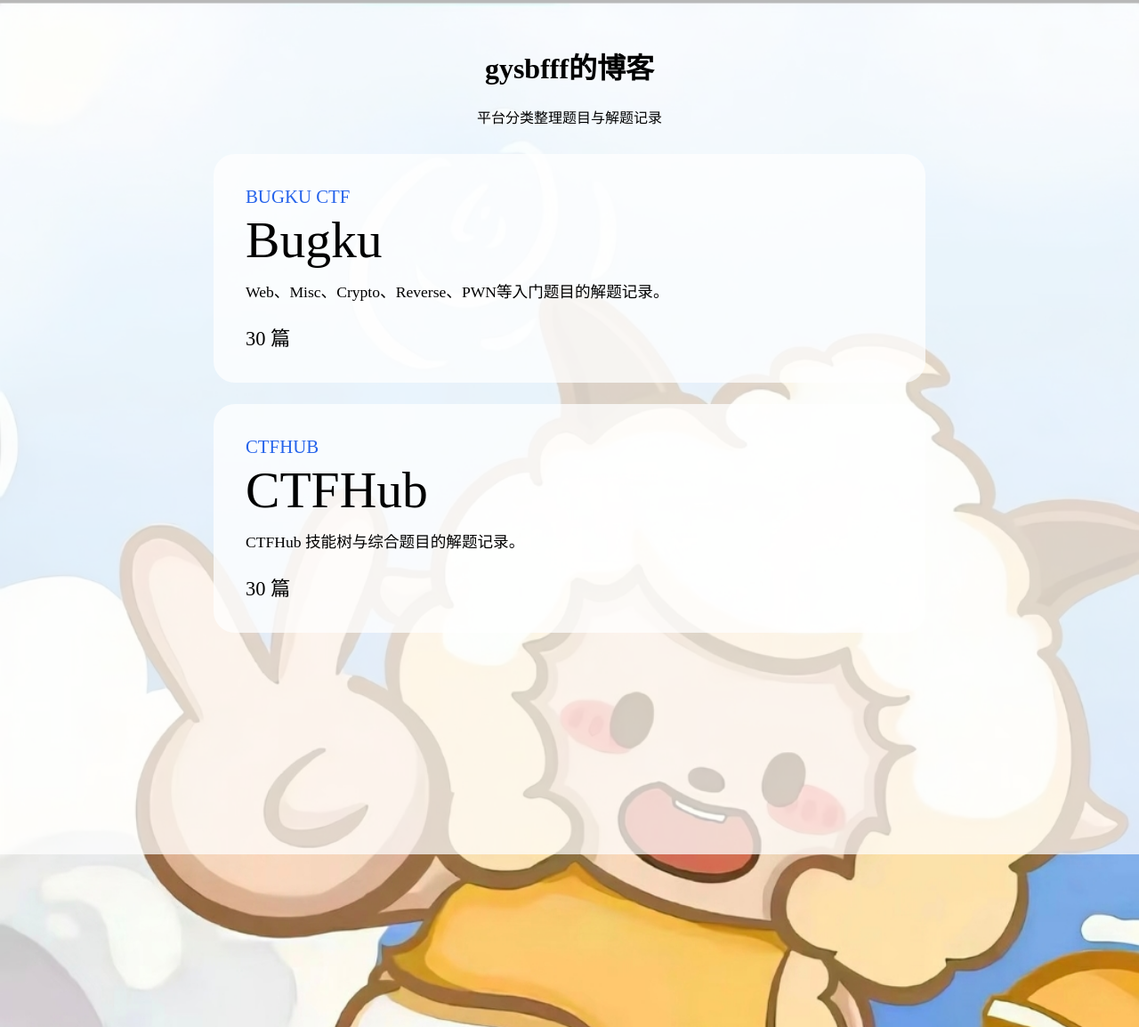
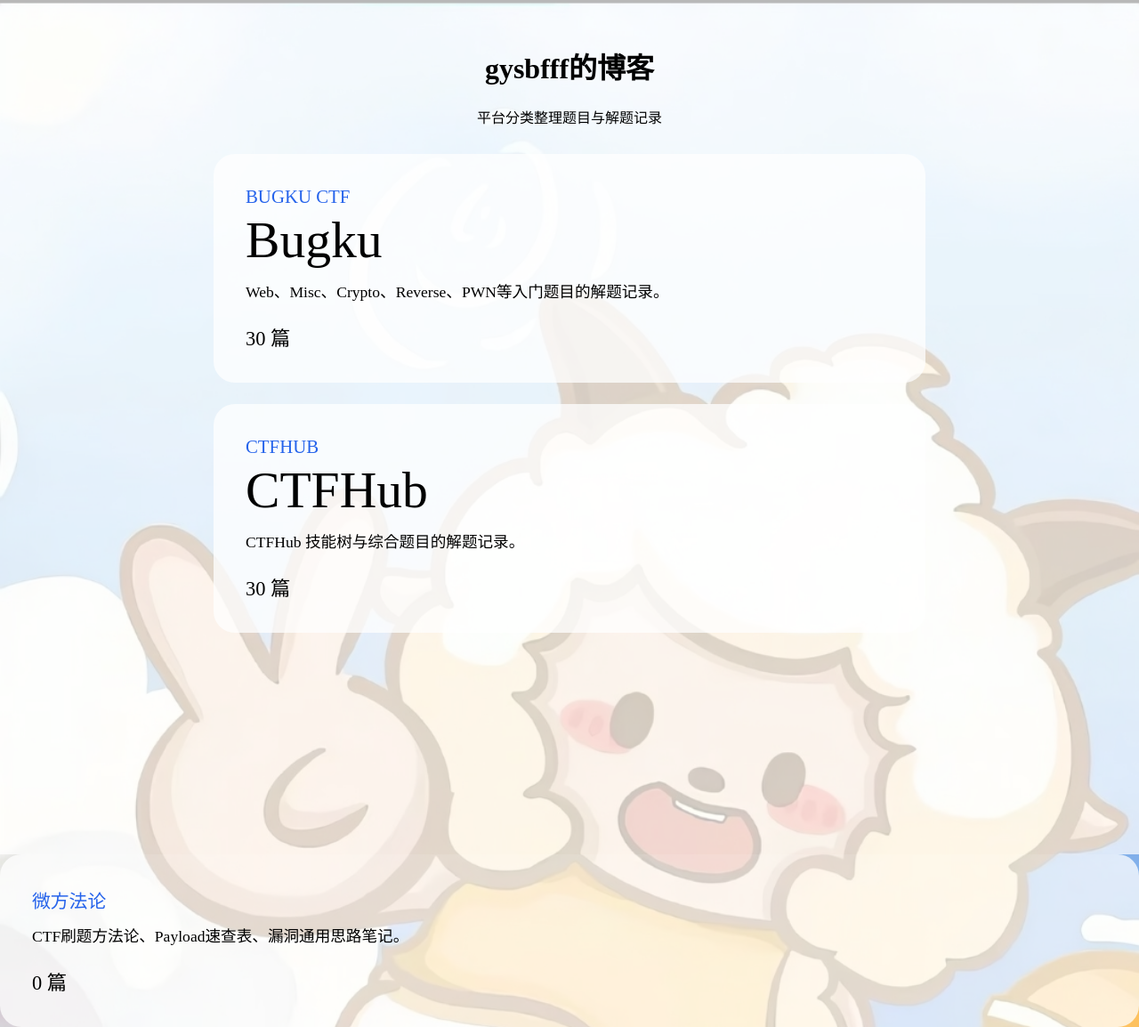
Before and after one commit to gysbfff/gysbfff.github.io, a Jekyll site: the page built from index.html, in a window 1280 px wide. Shown: the whole page at 89% size. Built offline with Jekyll 4.4.1, drawn with Linux system fonts in a browser that asks for light colours.

Commit message:
Add 微方法论 card with navigation and post count
Added a card for 微方法论 with onclick navigation and post count.

```diff
--- a/index.html
+++ b/index.html
@@ -72,3 +72,19 @@
 </div>
 </body>
 </html>
+
+<!-- 微方法论卡片 onclick跳转 -->
+<div class="card" onclick="location.href='/weifangfalun.html'">
+<div style="color:#2563eb;font-size:1.3rem;">微方法论</div>
+<div style="font-size:3.6rem;margin:4px 0 12px;"></div>
+<div style="font-size:1.1rem;line-height:1.6;">CTF刷题方法论、Payload速查表、漏洞通用思路笔记。</div>
+<div style="margin-top:20px;font-size:1.4rem;">
+{% assign wf_count = 0 %}
+{% for post in site.posts %}
+  {% if post.categories contains "微方法论" %}
+    {% assign wf_count = wf_count | plus:1 %}
+  {% endif %}
+{% endfor %}
+{{ wf_count }} 篇
+</div>
+</div>
```
